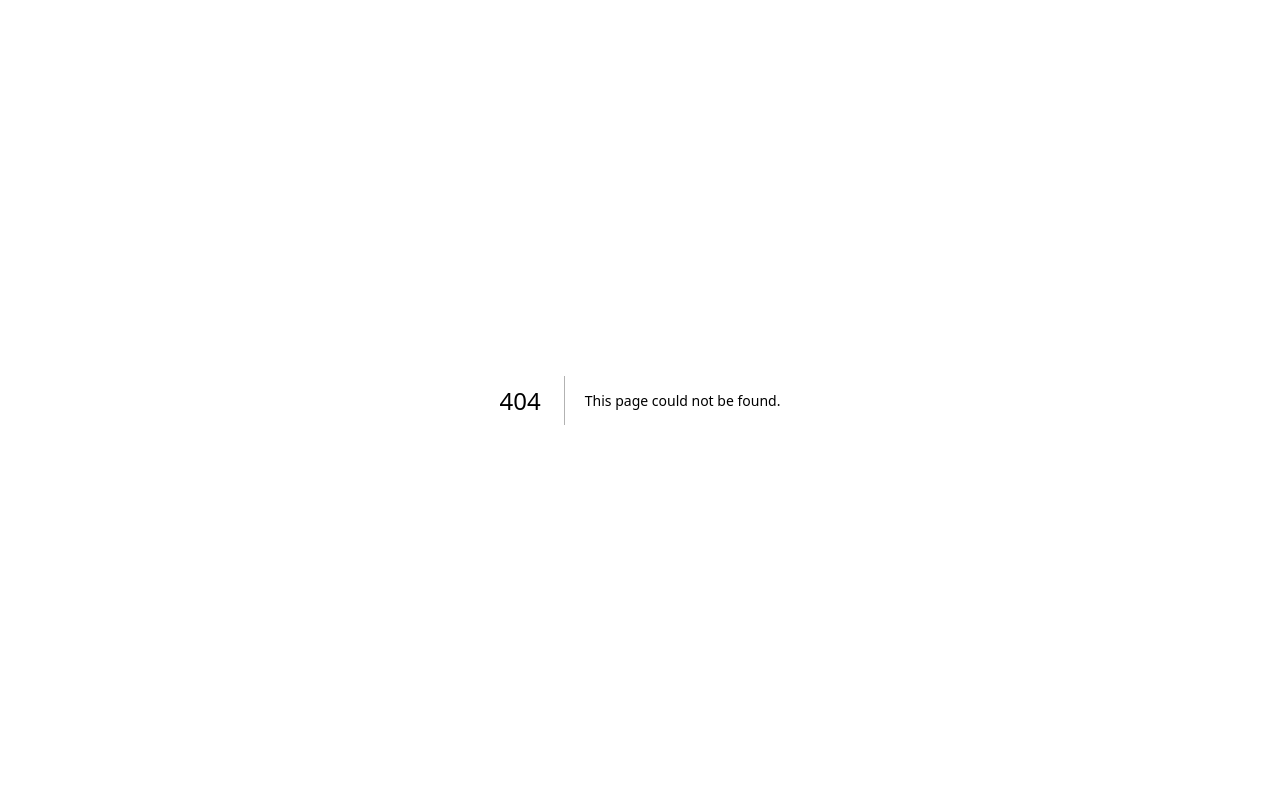
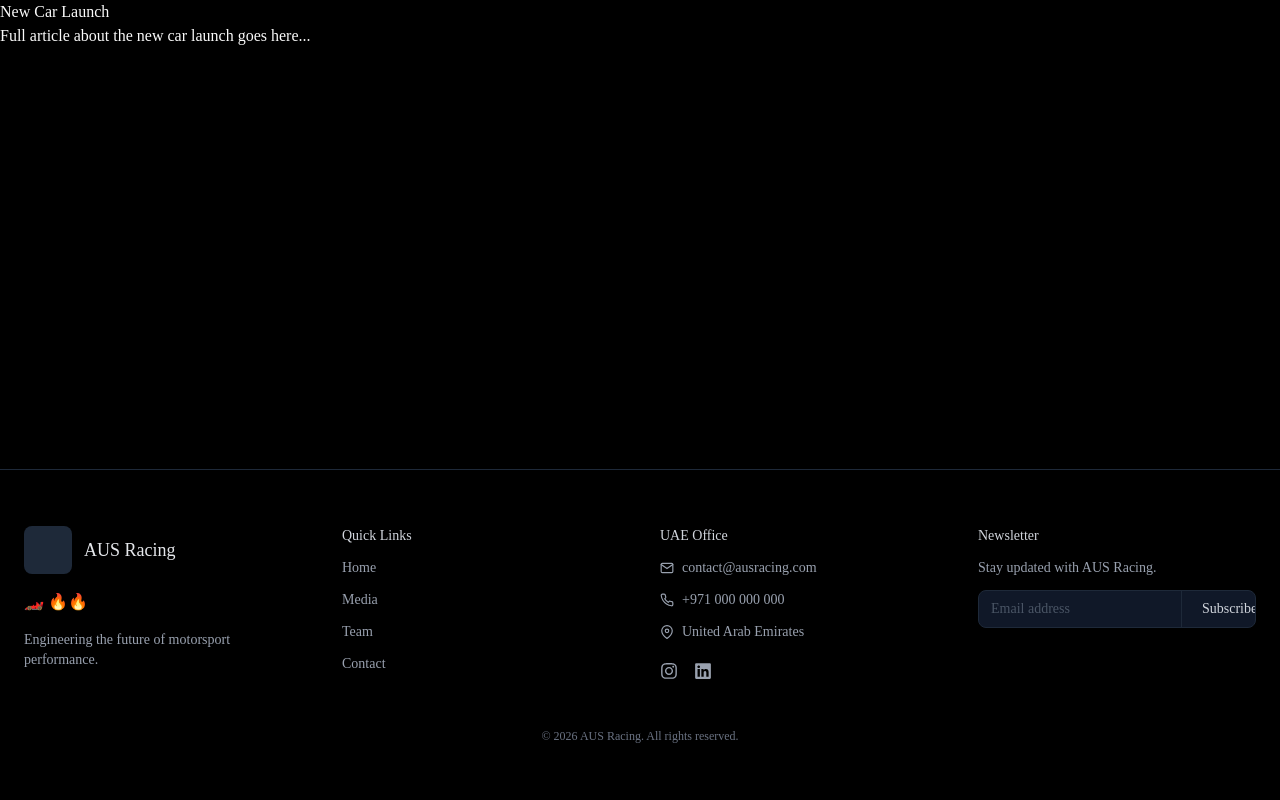
Before and after one commit to ausracing/ausracingv2, a Next.js app: page /newsletter/new-car-launch in a window 1280 px wide. Before the commit this address had no page. Shown: the top 800 px of the page. Built offline with nearby package versions, Linux system fonts and the light colour scheme.

Commit message:
created newsletter routing and slug page issues

```diff
--- /dev/null
+++ b/src/app/newsletter/[slug]/page.tsx
@@ -0,0 +1,21 @@
+import { newsletterArticles } from "../data";
+import { notFound } from "next/navigation";
+
+export default function Page({
+  params,
+}: {
+  params: { slug: string };
+}) {
+  const article = newsletterArticles.find(
+    (a) => a.slug === params.slug
+  );
+
+  if (!article) return notFound();
+
+  return (
+    <div>
+      <h1>{article.title}</h1>
+      <p>{article.content}</p>
+    </div>
+  );
+}
--- /dev/null
+++ b/src/app/newsletter/data.ts
@@ -0,0 +1,29 @@
+export type Article = {
+  slug: string;
+  title: string;
+  shortDescription: string;
+  image: string;
+  content: string;
+};
+
+export const newsletterArticles: Article[] = [
+  {
+    slug: "new-car-launch",
+    title: "New Car Launch",
+    shortDescription: "A new aerodynamic update has been revealed.",
+    image: "/images/news/car.jpg",
+    content: "Full article about the new car launch goes here...",
+  },
+  {
+    slug: "weekly-testing",
+    title: "Weekly Testing Results",
+    shortDescription: "Strong performance during testing sessions.",
+    image: "/images/news/testing.jpg",
+    content: "Full testing breakdown and analysis goes here...",
+  },
+];
+export type NewsletterArticle = {
+  slug: "testing slug";
+  title: "testing title";
+  content: "testing content";
+};
--- /dev/null
+++ b/src/app/newsletter/page.tsx
@@ -0,0 +1,17 @@
+import { newsletterArticles } from "./data";
+import FeaturedNews from "@/components/newsletterinfo/FeaturedNews";
+import NewsletterSidebar from "@/components/newsletterinfo/NewsletterSidebar";
+
+export default function NewsletterPage() {
+  const latest = newsletterArticles[0];
+
+  return (
+    <div className="min-h-screen bg-black text-white flex">
+      <NewsletterSidebar articles={newsletterArticles} />
+
+      <div className="flex-1 p-6">
+        <FeaturedNews article={latest} />
+      </div>
+    </div>
+  );
+}
--- /dev/null
+++ b/src/components/newsletterinfo/FeaturedNews.tsx
@@ -0,0 +1,28 @@
+import Link from "next/link";
+
+export default function FeaturedNews({ article }: any) {
+  if (!article) return null;
+
+  return (
+    <div className="max-w-5xl mx-auto">
+      <div className="rounded-2xl overflow-hidden border border-zinc-800 bg-zinc-900">
+        <img
+          src={article.image}
+          className="w-full h-[400px] object-cover"
+        />
+
+        <div className="p-6">
+          <h1 className="text-3xl font-bold">{article.title}</h1>
+          <p className="text-zinc-400 mt-2">{article.shortDescription}</p>
+
+          <Link
+            href={`/newsletter/${article.slug}`}
+            className="inline-block mt-4 px-4 py-2 bg-white text-black rounded-lg"
+          >
+            Read More
+          </Link>
+        </div>
+      </div>
+    </div>
+  );
+}
--- /dev/null
+++ b/src/components/newsletterinfo/FullArticle.tsx
@@ -0,0 +1,29 @@
+import Link from "next/link";
+
+export default function FullArticle({ article }: any) {
+  return (
+    <div className="flex-1 p-10 overflow-y-auto">
+      <div className="max-w-4xl mx-auto">
+        <img
+          src={article.image}
+          className="w-full h-[450px] object-cover rounded-2xl"
+        />
+
+        <h1 className="text-4xl font-bold mt-6">
+          {article.title}
+        </h1>
+
+        <p className="text-zinc-300 mt-4 leading-7">
+          {article.content}
+        </p>
+
+        <Link
+          href="/newsletter"
+          className="inline-block mt-6 text-sm text-blue-400"
+        >
+          ← Back to Newsletter
+        </Link>
+      </div>
+    </div>
+  );
+}
--- /dev/null
+++ b/src/components/newsletterinfo/NewsletterSidebar.tsx
@@ -0,0 +1,22 @@
+import Link from "next/link";
+
+export default function NewsletterSidebar({ articles }: any) {
+  return (
+    <div className="w-[280px] h-screen overflow-y-auto bg-zinc-900 border-r border-zinc-800 p-4">
+      <h2 className="text-lg font-bold mb-4">Weekly News</h2>
+
+      <div className="space-y-3">
+        {articles.map((a: any) => (
+          <Link
+            key={a.slug}
+            href={`/newsletter/${a.slug}`}
+            className="block p-3 rounded-xl hover:bg-zinc-800 transition"
+          >
+            <p className="font-semibold">{a.title}</p>
+            <p className="text-sm text-zinc-400">{a.shortDescription}</p>
+          </Link>
+        ))}
+      </div>
+    </div>
+  );
+}
```
Also changed, not shown: src/components/newsletterinfo/NewsletterCard.tsx (renamed from src/components/newsletter/NewsletterCard.tsx), src/components/newsletterinfo/NewsletterSignup.tsx (renamed from src/components/newsletter/NewsletterSignup.tsx).
